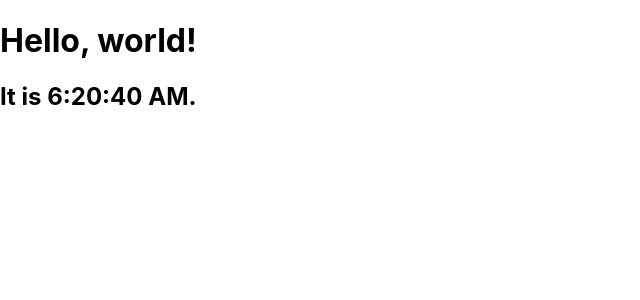
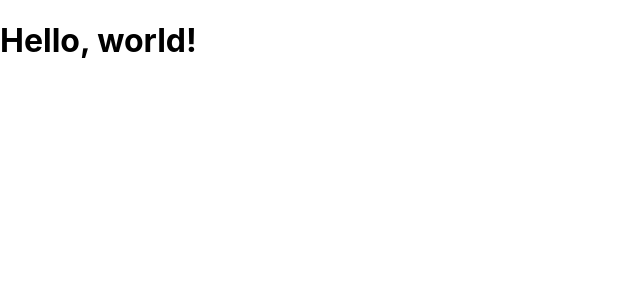
Before and after one commit to Debraj550/BookFantasia, a React (Create React App) app in the folder client/: page / in a window 1280 px wide. Shown: the top 300 px of the page, without its empty margins (0-640 px from the left). Built offline with nearby package versions, Linux system fonts and the light colour scheme.

Commit message:
changed index.js file

```diff
--- a/client/src/index.js
+++ b/client/src/index.js
@@ -9,7 +9,7 @@ function tick() {
   const element = (
     <div>
       <h1>Hello, world!</h1>
-      <h2>It is {new Date().toLocaleTimeString()}.</h2>
+
     </div>
   );
   root.render(element);
```
